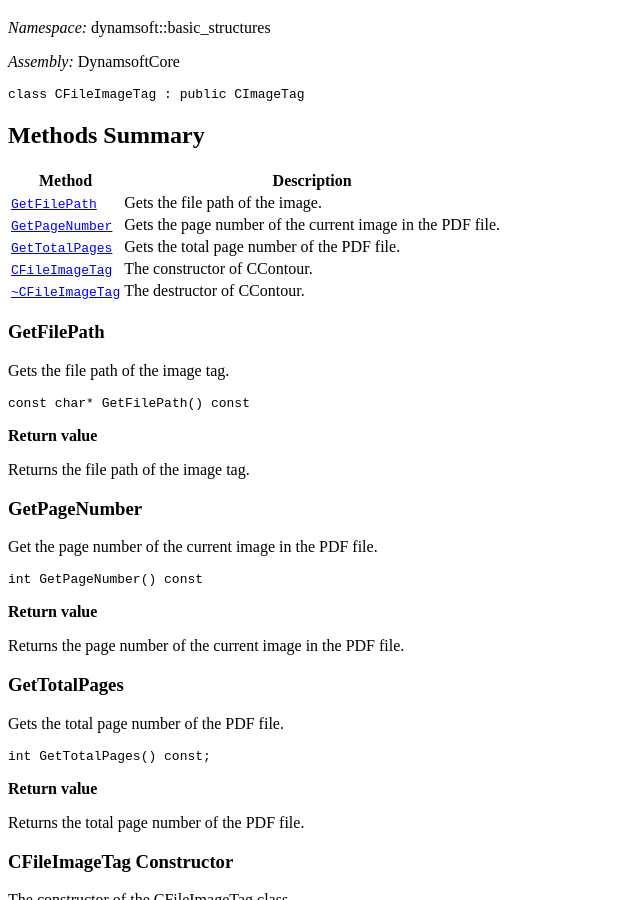
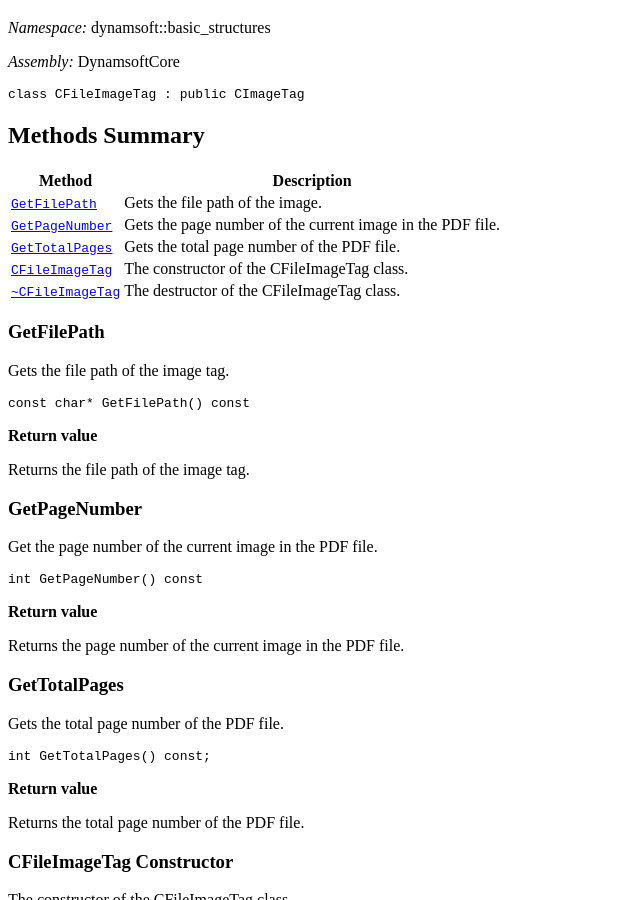
Before and after one commit to dynamsoft-docs/capture-vision-docs-server, a Jekyll site: the page built from programming/cplusplus/api-reference/core/basic-structures/file-image-tag.md, in a window 1280 px wide and 900 px high, scrolled down 693 px. Shown: the whole window, without its empty margins (0-640 px from the left). Built offline with Jekyll 4.4.1, drawn with Linux system fonts in a browser that asks for light colours.

Commit message:
fix content

```diff
--- a/programming/cplusplus/api-reference/core/basic-structures/file-image-tag.md
+++ b/programming/cplusplus/api-reference/core/basic-structures/file-image-tag.md
@@ -27,8 +27,8 @@ class CFileImageTag : public CImageTag
 | [`GetFilePath`](#getfilepath) | Gets the file path of the image.|
 | [`GetPageNumber`](#getpagenumber) | Gets the page number of the current image in the PDF file. |
 | [`GetTotalPages`](#gettotalpages) | Gets the total page number of the PDF file. |
-| [`CFileImageTag`](#cfileimagetag-constructor) | The constructor of CContour. |
-| [`~CFileImageTag`](#cfileimagetag-destructor) | The destructor of CContour. |
+| [`CFileImageTag`](#cfileimagetag-constructor) | The constructor of the CFileImageTag class. |
+| [`~CFileImageTag`](#cfileimagetag-destructor) | The destructor of the CFileImageTag class. |
 
 ### GetFilePath
 
```
